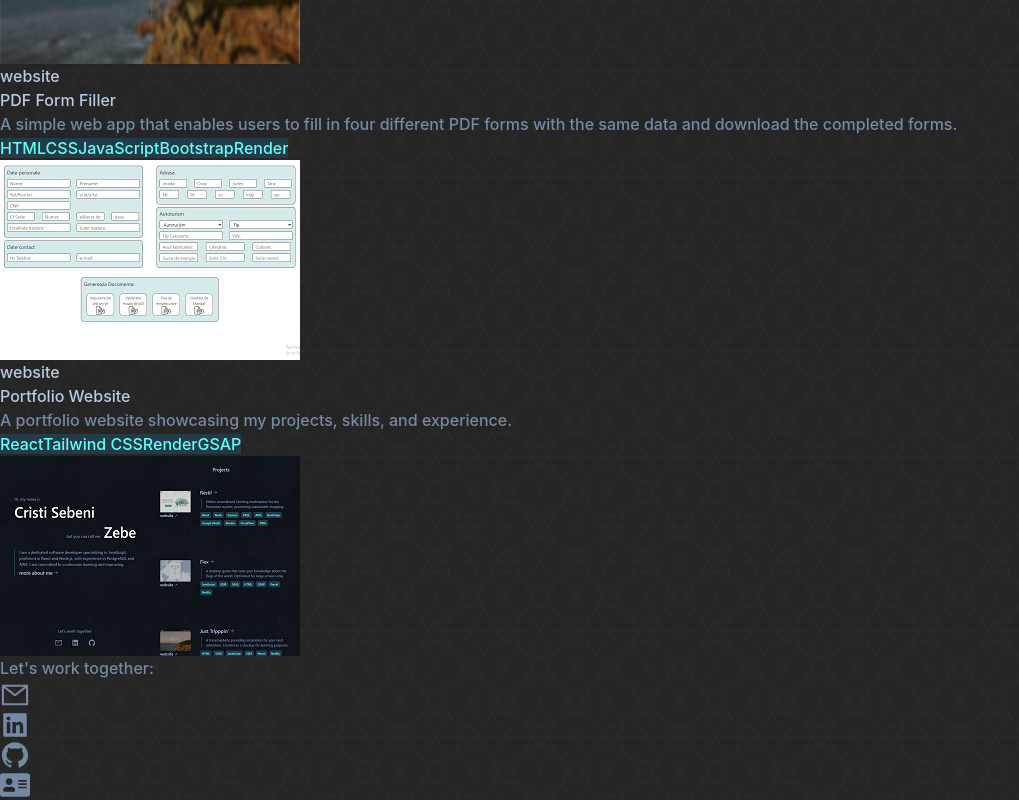
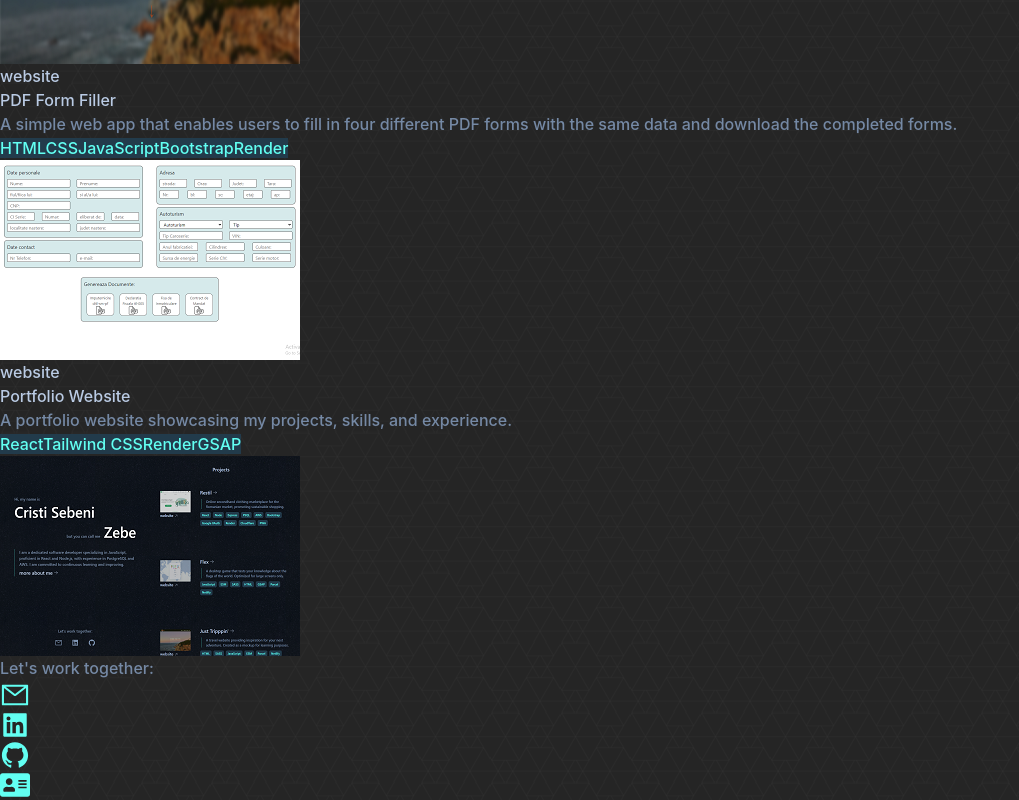
Before and after one commit to zebetul/my-portfolio, a React (Create React App) app: page / in a window 1280 px wide. Shown: the part 968-1768 px from the top of the page, without its empty margins (0-1019 px from the left). Built offline with nearby package versions, Linux system fonts and the light colour scheme; some icons are missing.

Commit message:
Accent color added to Footer links .

```diff
--- a/src/components/footer/Footer.css
+++ b/src/components/footer/Footer.css
@@ -1,3 +1,3 @@
 .footer_link:hover {
-  color: #62fff2;
+  color: #49c0b6;
 }
--- a/src/components/footer/Footer.js
+++ b/src/components/footer/Footer.js
@@ -9,7 +9,7 @@ const Footer = () => {
       <h3 className="footer_container_title my-10 md:my-5">
         Let's work together:
       </h3>
-      <ul className="footer_container_list flex flex-col md:flex-row items-center gap-10">
+      <ul className="footer_container_list flex flex-col md:flex-row items-center gap-10 text-accent">
         <li className="footer_container_list_item">
           <a
             className="footer_link"
--- a/src/pages/homePage/sectionHero/SectionHero.js
+++ b/src/pages/homePage/sectionHero/SectionHero.js
@@ -16,8 +16,8 @@ const SectionHero = () => {
           <h1 className="intro_animation mb-2">Hi, my name is</h1>
 
           <h1 className="intro_animation mb-5 text-6xl text-white">
-            <span className={isHovered ? "text-accent" : ""}>C</span>
-            risti <span className={isHovered ? "text-accent" : ""}>S</span>
+            <span className="text-accent">C</span>
+            risti <span className="text-accent">S</span>
             ebeni
           </h1>
 
```
